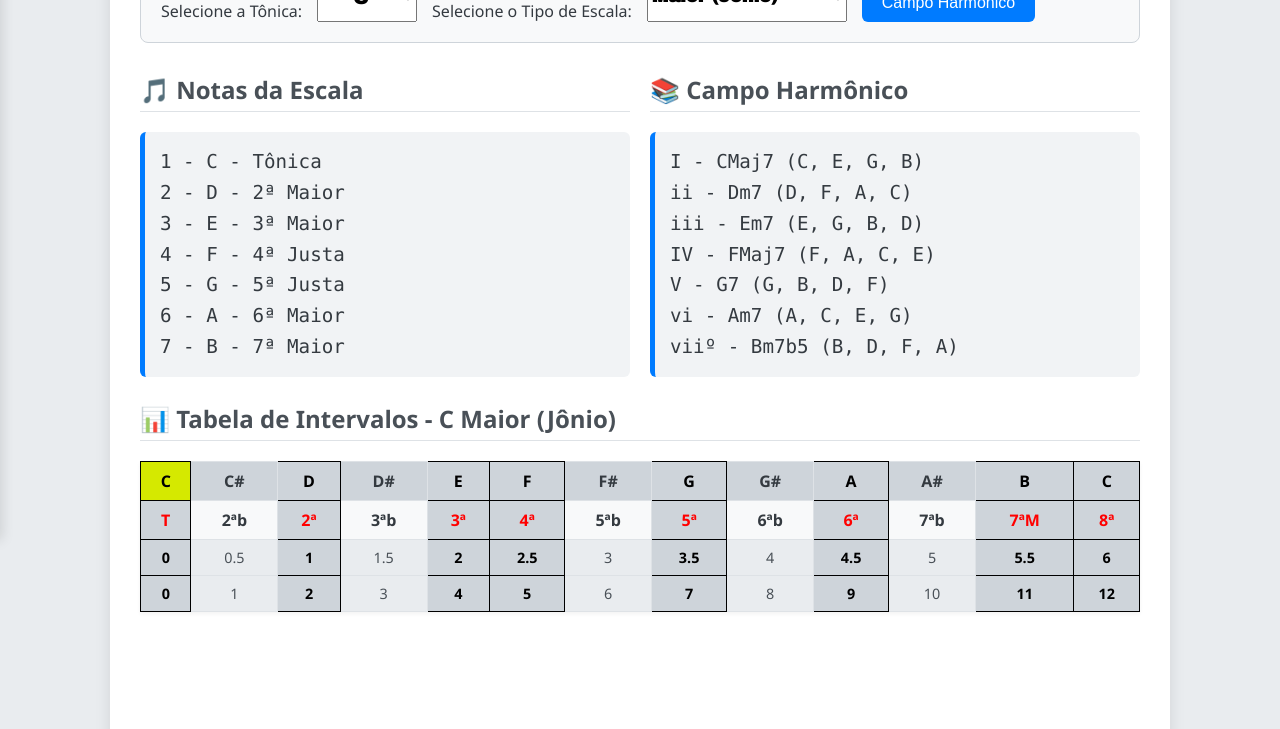
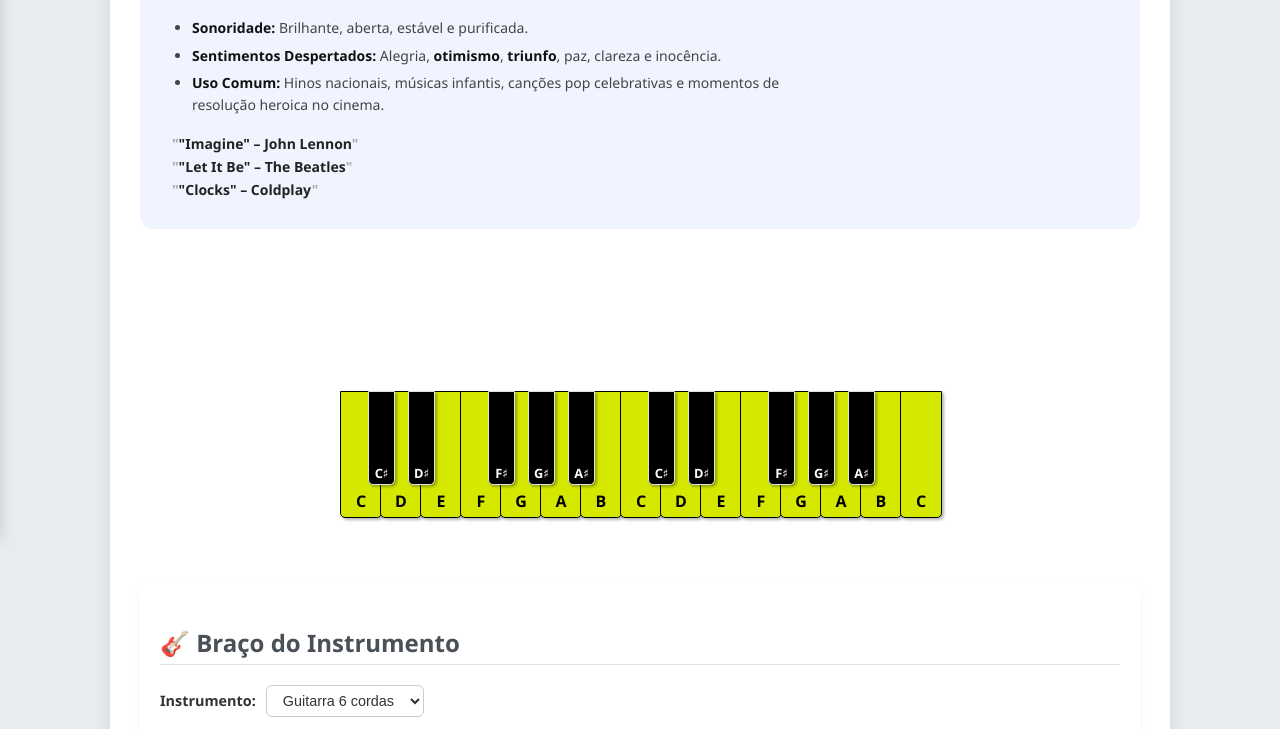
Before and after one commit to prbretas/musicpages, a website: page index.html in a window 1280 px wide. Shown: the part 260-989 px from the top of the page. Drawn offline with Linux system fonts and the light colour scheme; no server answers; a web font is replaced by a local one.

Commit message:
feat: L-001 — hero section dinamica da escala + oculta Transpositor da secao principal (L-001)

```diff
--- a/index.html
+++ b/index.html
@@ -26,6 +26,7 @@
     <script src="./scripts/script-scale-circle.js" defer></script>
     <script src="./scripts/script-circle-of-fifths.js" defer></script>
     <script defer src="scripts/script-chord-diagrams.js"></script>
+    <script src="./scripts/script-scale-hero.js" defer></script>
 
     <script src="./scripts/script-floating-popup.js" defer></script>
     <script src="./scripts/script-sidebar.js" defer></script>
@@ -72,6 +73,7 @@
             <li><a href="#scaleCircleContainer">Círculo de Escalas</a></li>
             <li><a href="#circleOfFifthsContainer">Ciclo de Quintas</a></li>
             <li><a href="#songsterrContainer">Songsterr</a></li>
+            <li><a href="#cifraClubContainer">CifraClub</a></li>
         </ul>
     </nav>
     <div class="container">
@@ -124,7 +126,11 @@
             <div id="clickIndicator" class="click-indicator"></div>
         </div>
 
-        <div id="scaleCalcSection">
+        <div id="scaleHeroSection" class="scale-hero" aria-live="polite" aria-label="Informações da escala ativa">
+            <!-- Preenchido dinamicamente por script-scale-hero.js -->
+        </div>
+
+        <div id="scaleCalcSection" class="scale-calc-section--hidden">
         <div style="display:flex;align-items:center;justify-content:space-between;gap:12px;">
             <h1>🎹 Transpositor de Escalas Musicais</h1>
         </div>
@@ -230,6 +236,10 @@
         <div id="songsterrContainer">
             <h2>Songsterr</h2>
         </div>
+        <div id="cifraClubContainer">
+            <h2>Cifra Club</h2>
+            <iframe id="cifraClubIframe" src="https://www.cifraclub.com.br/" frameborder="0"></iframe>
+        </div>
     </div>
 </body>
 
--- /dev/null
+++ b/scripts/script-scale-hero.js
@@ -0,0 +1,297 @@
+/**
+ * script-scale-hero.js
+ * ScaleHero — Hero section dinâmica que exibe informações sobre a escala/tonalidade ativa.
+ *
+ * Ouve o evento `scale-changed` e atualiza o bloco #scaleHeroSection com:
+ *   - Tônica em destaque (letra grande) + nome da escala
+ *   - Sonoridade, sentimentos, uso comum
+ *   - Exemplos de músicas famosas nessa tonalidade/escala
+ *
+ * L-001 — sem build step, padrão IIFE Vanilla JS.
+ */
+
+/* global window, document */
+
+var ScaleHero = (function () {
+  'use strict';
+
+  // ------------------------------------------------------------------
+  // Base de dados: descrições e exemplos por tipo de escala
+  // (tônica é substituída dinamicamente nos textos com {T})
+  // ------------------------------------------------------------------
+
+  var SCALE_DATA = {
+    maior: {
+      label: 'Maior',
+      sonoridade: 'Brilhante, aberta, estável e purificada.',
+      sentimentos: 'Alegria, <strong>otimismo</strong>, <strong>triunfo</strong>, paz, clareza e inocência.',
+      uso: 'Hinos nacionais, músicas infantis, canções pop celebrativas e momentos de resolução heroica no cinema.',
+      exemplos: {
+        'C':  ['"Imagine" – John Lennon', '"Let It Be" – The Beatles', '"Clocks" – Coldplay'],
+        'G':  ['"Sweet Home Alabama" – Lynyrd Skynyrd', '"Good Riddance" – Green Day', '"Here Comes the Sun" – The Beatles'],
+        'D':  ['"With or Without You" – U2', '"Knockin\' on Heaven\'s Door" – Bob Dylan', '"Brown Eyed Girl" – Van Morrison'],
+        'A':  ['"Don\'t Stop Me Now" – Queen', '"Take Me Home, Country Roads" – John Denver', '"Lean on Me" – Bill Withers'],
+        'E':  ['"Jump" – Van Halen', '"My Girl" – The Temptations', '"Crazy Little Thing Called Love" – Queen'],
+        'B':  ['"Life is a Highway" – Tom Cochrane', '"I Will Always Love You" – Dolly Parton'],
+        'F#': ['"Bohemian Rhapsody" (seções) – Queen', '"Hotel California" – Eagles'],
+        'C#': ['"Eye of the Tiger" – Survivor', '"Run to the Hills" – Iron Maiden'],
+        'F':  ['"Just the Two of Us" – Bill Withers', '"What\'s Going On" – Marvin Gaye'],
+        'Bb': ['"Can\'t Help Falling in Love" – Elvis', '"Stand by Me" – Ben E. King'],
+        'Eb': ['"Mr. Brightside" – The Killers', '"Smells Like Teen Spirit" (refrão) – Nirvana'],
+        'Ab': ['"Don\'t You Want Me" – Human League', '"Africa" – Toto'],
+        'default': ['"Varie a tônica para ver exemplos específicos"']
+      }
+    },
+    jonico: {
+      label: 'Jônio (I)',
+      sonoridade: 'Brilhante e estável — idêntica à Maior.',
+      sentimentos: 'Alegria, paz e clareza.',
+      uso: 'Base de toda a harmonia tonal ocidental.',
+      exemplos: { default: ['"Mesma sonoridade que a escala Maior"'] }
+    },
+    menor_natural: {
+      label: 'Menor Natural',
+      sonoridade: 'Sombria, introspectiva e expressiva.',
+      sentimentos: '<strong>Tristeza</strong>, melancolia, profundidade emocional e nostalgia.',
+      uso: 'Rock, metal, música clássica, trilhas dramáticas e canções de desamor.',
+      exemplos: {
+        'A':  ['"Stairway to Heaven" – Led Zeppelin', '"House of the Rising Sun" – The Animals', '"Sultans of Swing" – Dire Straits'],
+        'E':  ['"Nothing Else Matters" – Metallica', '"Comfortably Numb" – Pink Floyd'],
+        'D':  ['"Smoke on the Water" – Deep Purple', '"Another Brick in the Wall" – Pink Floyd'],
+        'B':  ['"One" – Metallica', '"Karma Police" – Radiohead'],
+        'default': ['"A melancolia desta escala aparece em incontáveis clássicos do rock"']
+      }
+    },
+    eolio: {
+      label: 'Eólio (VI)',
+      sonoridade: 'Sombria e introspectiva — idêntica à Menor Natural.',
+      sentimentos: 'Tristeza, profundidade, melancolia.',
+      uso: 'Muito comum em rock e metal clássico.',
+      exemplos: { default: ['"Mesma sonoridade que a escala Menor Natural"'] }
+    },
+    menor_harmonica: {
+      label: 'Menor Harmônica',
+      sonoridade: 'Exótica, tensa e oriental.',
+      sentimentos: 'Mistério, <strong>drama</strong>, tensão, sensação de Oriente Médio e flamenco.',
+      uso: 'Músicas flamencas, neoclassical metal, trilhas de filmes de suspense e música clássica barroca.',
+      exemplos: { default: ['"Eruption" – Van Halen (trechos)', '"Paganini\'s 24th Caprice" (releituras de metal)'] }
+    },
+    menor_melodica: {
+      label: 'Menor Melódica',
+      sonoridade: 'Fluida, sofisticada e híbrida.',
+      sentimentos: 'Elegância, suavidade com tensão subjacente, jazz e melancolia refinada.',
+      uso: 'Jazz, música clássica do período romântico, composição cinematográfica.',
+      exemplos: { default: ['"Misty" – Erroll Garner', '"Autumn Leaves" (progressões jazzísticas)'] }
+    },
+    dorico: {
+      label: 'Dórico (II)',
+      sonoridade: 'Menor com um toque levemente luminoso no sexto grau.',
+      sentimentos: '<strong>Funk</strong>, groove, mistura de alegria e melancolia — "felizmente triste".',
+      uso: 'Jazz fusion, funk, rock dos anos 60-70 e música celta.',
+      exemplos: { default: ['"So What" – Miles Davis', '"Oye Como Va" – Santana', '"Eleanor Rigby" – The Beatles'] }
+    },
+    frigio: {
+      label: 'Frígio (III)',
+      sonoridade: 'Intensa, sombria, ibérica e flamenca.',
+      sentimentos: 'Tensão dramática, <strong>flamenco</strong>, metal extremo, misticismo.',
+      uso: 'Flamenco, metal, música árabe, heavy metal e trilhas de terror.',
+      exemplos: { default: ['"White Zombie" – Rob Zombie', '"Wherever I May Roam" – Metallica', '"La Grange" – ZZ Top (introdução)'] }
+    },
+    lidio: {
+      label: 'Lídio (IV)',
+      sonoridade: 'Etérea, flutuante e onírica — como "maior com magia".',
+      sentimentos: 'Euforia, leveza, <strong>maravilha</strong>, sonho e utopia.',
+      uso: 'Trilhas de filmes de ficção científica e fantasia (John Williams), jazz contemporâneo.',
+      exemplos: { default: ['"Flying" – The Beatles', '"The Simpsons Theme" – Danny Elfman', '"Flying in a Blue Dream" – Joe Satriani'] }
+    },
+    mixolidio: {
+      label: 'Mixolídio (V)',
+      sonoridade: 'Maior com sabor bluesy e rock no sétimo abaixado.',
+      sentimentos: 'Energia, <strong>groove</strong>, descontração e blues-rock.',
+      uso: 'Blues, rock clássico, country, música celta e folk.',
+      exemplos: { default: ['"Sweet Home Chicago" – Robert Johnson', '"Norwegian Wood" – The Beatles', '"Old Time Rock and Roll" – Bob Seger'] }
+    },
+    locrio: {
+      label: 'Lócrio (VII)',
+      sonoridade: 'Instável, dissonante e inquietante — o modo mais tenso.',
+      sentimentos: 'Desconforto, tensão extrema, caos, sensação de suspensão.',
+      uso: 'Metal extremo (thrash, death), trilhas de horror, trechos de jazz avançado.',
+      exemplos: { default: ['"YYZ" – Rush (trechos)', '"The Reflecting God" – Marilyn Manson'] }
+    },
+    pentatonica_maior: {
+      label: 'Pentatônica Maior',
+      sonoridade: 'Simples, aberta e universal.',
+      sentimentos: 'Alegria, <strong>folclore</strong>, nostalgia e simplicidade.',
+      uso: 'Música folk, country, rock blues, músicas infantis e solos de guitarra.',
+      exemplos: { default: ['"My Girl" – The Temptations', '"Take Me to the River" – Talking Heads', '"Wish You Were Here" – Pink Floyd'] }
+    },
+    pentatonica_menor: {
+      label: 'Pentatônica Menor',
+      sonoridade: 'Poderosa, direta e expressiva — a base do blues e rock.',
+      sentimentos: '<strong>Grit</strong>, emoção crua, blues, determinação e intensidade.',
+      uso: 'Blues, rock, metal, funk — a escala mais usada para solos de guitarra do mundo.',
+      exemplos: { default: ['"Smoke on the Water" – Deep Purple', '"Johnny B. Goode" – Chuck Berry', '"Purple Haze" – Jimi Hendrix'] }
+    },
+    blues_maior: {
+      label: 'Blues Maior',
+      sonoridade: 'Alegre com toque melancólico — pentatônica maior com "nota blue".',
+      sentimentos: 'Otimismo temperado com saudade, groove, leveza e espontaneidade.',
+      uso: 'Blues, rock and roll, R&B e solos de guitarra expressivos.',
+      exemplos: { default: ['"Pride and Joy" – Stevie Ray Vaughan', '"Hound Dog" – Elvis Presley'] }
+    },
+    blues_menor: {
+      label: 'Blues Menor',
+      sonoridade: 'Crua, expressiva e visceral.',
+      sentimentos: '<strong>Dor</strong>, anseio, tensão blues e catarse emocional.',
+      uso: 'Blues, rock clássico, jazz blues, solos de guitarra.',
+      exemplos: { default: ['"The Thrill Is Gone" – B.B. King', '"Born Under a Bad Sign" – Albert King', '"Cross Road Blues" – Robert Johnson'] }
+    },
+    diminuta_tom_e_semitom: {
+      label: 'Diminuta (Tom-Semitom)',
+      sonoridade: 'Simétrica, dissonante e tensa.',
+      sentimentos: 'Suspense, <strong>horror</strong>, mistério e caos controlado.',
+      uso: 'Jazz, trilhas de terror, metal e free jazz.',
+      exemplos: { default: ['"Caravan" – Duke Ellington (trechos)', 'Solos de jazz fusion avançados'] }
+    },
+    diminuta_semitom_e_tom: {
+      label: 'Diminuta (Semitom-Tom)',
+      sonoridade: 'Simétrica com início cromático — mais tensa que a anterior.',
+      sentimentos: 'Tensão aguda, drama e dissonância controlada.',
+      uso: 'Muito usada sobre acordes dominantes com alterações no jazz.',
+      exemplos: { default: ['"Giant Steps" – John Coltrane (trechos)'] }
+    },
+    tons_inteiros: {
+      label: 'Tons Inteiros',
+      sonoridade: 'Flutuante, etérea e sem gravidade tonal.',
+      sentimentos: 'Devaneio, <strong>impressionismo</strong>, sonho e dissolução do centro tonal.',
+      uso: 'Música impressionista (Debussy), jazz contemporâneo, trilhas etéreas.',
+      exemplos: { default: ['"Voiles" – Claude Debussy', '"Who Wants to Live Forever" (trechos) – Queen'] }
+    },
+    cromatica: {
+      label: 'Cromática',
+      sonoridade: 'Contém todas as 12 notas — sem centro tonal definido.',
+      sentimentos: 'Cor total, tensão e liberdade absoluta.',
+      uso: 'Passagens de transição, improvisação livre, música serial e dodecafônica.',
+      exemplos: { default: ['"Flight of the Bumblebee" – Rimsky-Korsakov', 'Solos cromáticos de jazz'] }
+    },
+    egipcia: {
+      label: 'Egípcia (Suspended)',
+      sonoridade: 'Exótica, suspensa e intrigante.',
+      sentimentos: 'Mistério oriental, antiguidade e contemplação.',
+      uso: 'Música étnica, trilhas de filmes históricos e experimentação.',
+      exemplos: { default: ['"Sultans of Swing" (trechos exóticos) – Dire Straits'] }
+    },
+    hirajoshi: {
+      label: 'Hirajoshi (Japonesa)',
+      sonoridade: 'Contemplativa, minimalista e japonesa.',
+      sentimentos: '<strong>Zen</strong>, paz interior, wabi-sabi e meditação.',
+      uso: 'Música japonesa tradicional, trilhas de anime e música New Age.',
+      exemplos: { default: ['"Koto" — música tradicional japonesa', 'Trechos de trilhas de anime'] }
+    },
+    iwato: {
+      label: 'Iwato (Japonesa)',
+      sonoridade: 'Austera, obscura e mística.',
+      sentimentos: 'Solenidade, silêncio e espiritualidade budista.',
+      uso: 'Música de teatro Noh, meditação e música experimental japonesa.',
+      exemplos: { default: ['"Música do teatro Noh japonês"'] }
+    },
+    man_gong: {
+      label: 'Man Gong',
+      sonoridade: 'Melancólica e flutuante — derivada da Hirajoshi.',
+      sentimentos: 'Saudade, introspecção e exotismo.',
+      uso: 'Música étnica asiática e exploração modal.',
+      exemplos: { default: ['"Exploração de escalas exóticas em jazz fusion"'] }
+    },
+    ritusen: {
+      label: 'Ritusen (Celta)',
+      sonoridade: 'Leve, folclórica e pastoral.',
+      sentimentos: 'Natureza, simplicidade, vida rural e alegria folclórica.',
+      uso: 'Música celta, folk escocês/irlandês e músicas infantis.',
+      exemplos: { default: ['"Amazing Grace"', '"Danny Boy" (trechos)', '"Scarborough Fair"'] }
+    }
+  };
+
+  // Nomes de exibição das tônicas
+  var TONICA_LABELS = {
+    'C': 'C', 'C#': 'C# / Db', 'D': 'D', 'D#': 'D# / Eb',
+    'E': 'E', 'F': 'F', 'F#': 'F# / Gb', 'G': 'G',
+    'G#': 'G# / Ab', 'A': 'A', 'A#': 'A# / Bb', 'B': 'B'
+  };
+
+  // ------------------------------------------------------------------
+  // Referência ao container
+  // ------------------------------------------------------------------
+  var _container = null;
+
+  // ------------------------------------------------------------------
+  // Renderização
+  // ------------------------------------------------------------------
+
+  function _render(tonica, tipoEscala) {
+    if (!_container) return;
+
+    var data = SCALE_DATA[tipoEscala] || SCALE_DATA['maior'];
+    var tonicaLabel = TONICA_LABELS[tonica] || tonica;
+    var exemplos = (data.exemplos && (data.exemplos[tonica] || data.exemplos['default'])) || [];
+
+    var exemplosHTML = exemplos.map(function (ex) {
+      return '<li>' + ex + '</li>';
+    }).join('');
+
+    _container.innerHTML =
+      '<div class="scale-hero__text">' +
+        '<div class="scale-hero__headline">' +
+          '<span class="scale-hero__tonica">' + (tonicaLabel.split('/')[0].trim()) + '</span>' +
+          '<span class="scale-hero__scale-name">' + data.label + '</span>' +
+        '</div>' +
+        '<ul class="scale-hero__props">' +
+          '<li><strong>Sonoridade:</strong> ' + data.sonoridade + '</li>' +
+          '<li><strong>Sentimentos Despertados:</strong> ' + data.sentimentos + '</li>' +
+          '<li><strong>Uso Comum:</strong> ' + data.uso + '</li>' +
+        '</ul>' +
+        '<ul class="scale-hero__examples">' + exemplosHTML + '</ul>' +
+      '</div>' +
+      '<div class="scale-hero__circle" id="scaleHeroCircle">' +
+        '<!-- Círculo de Escalas injetado pelo script-scale-circle.js -->' +
+      '</div>';
+  }
+
+  // ------------------------------------------------------------------
+  // Init
+  // ------------------------------------------------------------------
+
+  function init() {
+    _container = document.getElementById('scaleHeroSection');
+    if (!_container) return;
+
+    // Ouvir scale-changed
+    document.addEventListener('scale-changed', function (e) {
+      var detail = e && e.detail;
+      if (!detail || !detail.tonica || !detail.tipoEscala) return;
+      _render(detail.tonica, detail.tipoEscala);
+    });
+
+    // Render inicial com valores dos selects
+    var tonicaEl = document.getElementById('tonica');
+    var tipoEl   = document.getElementById('tipoEscala');
+    if (tonicaEl && tipoEl) {
+      _render(tonicaEl.value, tipoEl.value);
+    }
+  }
+
+  // ------------------------------------------------------------------
+  // Bootstrap
+  // ------------------------------------------------------------------
+
+  if (typeof document !== 'undefined') {
+    if (document.readyState === 'loading') {
+      document.addEventListener('DOMContentLoaded', init);
+    } else {
+      init();
+    }
+  }
+
+  if (typeof window !== 'undefined') window.ScaleHero = { init: init };
+  if (typeof module !== 'undefined' && module.exports) module.exports = { init: init };
+
+}());
--- a/styles/style.css
+++ b/styles/style.css
@@ -619,7 +619,7 @@ body.popup-open {
 }
 
 /* ============================= Songsterr Container ============================= */
-#songsterrContainer {
+#songsterrContainer, #cifraClubContainer {
   background-color: #ffffff;
   border: 1px solid #dee2e6;
   border-radius: 8px;
@@ -1377,6 +1377,24 @@ body.dark #songsterrContainer {
   border-color: #3a3a3a;
   color: #e0e0e0;
 }
+
+body.dark #cifraClubContainer {
+  background-color: #1e1e1e;
+  border-color: #3a3a3a;
+  color: #e0e0e0;
+
+}
+
+#cifraClubIframe{
+
+}
+
+body.dark #cifraClubIframe {
+width: 75vw;
+height: 90vh;
+
+}
+
 body.dark .songsterr-description {
   color: #b0b0b0;
 }
@@ -1751,3 +1769,131 @@ body.dark .sidebar-links a.active {
     max-height: calc(80vh - 48px);
   }
 }
+
+/* ============================= Scale Hero Section (L-001) ============================= */
+
+/* Oculta o bloco legado do Transpositor (mantém selects no DOM para sincronização) */
+.scale-calc-section--hidden {
+  display: none;
+}
+
+/* Container principal do hero */
+.scale-hero {
+  display: flex;
+  gap: 32px;
+  align-items: flex-start;
+  padding: 36px 32px 28px;
+  margin-bottom: 12px;
+  background: #1a1a2e;
+  border-radius: 14px;
+  color: #fff;
+  min-height: 240px;
+}
+
+.scale-hero__text {
+  flex: 1;
+  min-width: 0;
+}
+
+/* Headline: letra grande + nome da escala */
+.scale-hero__headline {
+  display: flex;
+  align-items: center;
+  gap: 16px;
+  margin-bottom: 20px;
+}
+
+.scale-hero__tonica {
+  font-family: 'Archivo Black', 'Arial Black', sans-serif;
+  font-size: clamp(64px, 10vw, 110px);
+  line-height: 1;
+  color: #fff;
+  letter-spacing: -2px;
+}
+
+.scale-hero__scale-name {
+  font-size: clamp(22px, 4vw, 36px);
+  font-weight: 600;
+  color: #e0e0e0;
+  line-height: 1.2;
+}
+
+/* Lista de propriedades */
+.scale-hero__props {
+  list-style: disc;
+  padding-left: 20px;
+  margin-bottom: 16px;
+}
+
+.scale-hero__props li {
+  margin-bottom: 6px;
+  font-size: 14px;
+  line-height: 1.55;
+  color: #d0d0d0;
+}
+
+.scale-hero__props strong {
+  color: #fff;
+}
+
+/* Exemplos de músicas */
+.scale-hero__examples {
+  list-style: none;
+  padding: 0;
+  margin: 0;
+}
+
+.scale-hero__examples li {
+  font-size: 14px;
+  font-weight: 600;
+  color: #e0e0e0;
+  padding: 2px 0;
+}
+
+.scale-hero__examples li::before {
+  content: '"';
+  color: #aaa;
+}
+
+.scale-hero__examples li::after {
+  content: '"';
+  color: #aaa;
+}
+
+/* Coluna direita — placeholder do círculo */
+.scale-hero__circle {
+  flex: 0 0 260px;
+  min-height: 220px;
+  display: flex;
+  align-items: center;
+  justify-content: center;
+  color: #aaa;
+  font-size: 13px;
+}
+
+/* Light mode — hero com fundo mais claro */
+body:not(.dark) .scale-hero {
+  background: #f0f4ff;
+  color: #111;
+}
+
+body:not(.dark) .scale-hero__tonica { color: #111; }
+body:not(.dark) .scale-hero__scale-name { color: #333; }
+body:not(.dark) .scale-hero__props li { color: #444; }
+body:not(.dark) .scale-hero__props strong { color: #111; }
+body:not(.dark) .scale-hero__examples li { color: #222; }
+
+/* Responsive mobile */
+@media (max-width: 600px) {
+  .scale-hero {
+    flex-direction: column;
+    padding: 24px 18px 20px;
+    gap: 20px;
+  }
+
+  .scale-hero__circle {
+    flex: none;
+    width: 100%;
+    min-height: 180px;
+  }
+}
```
Also changed, not shown: docs/issues.md (+28 -0 lines), docs/melhorias.md (+1 -0 lines).
